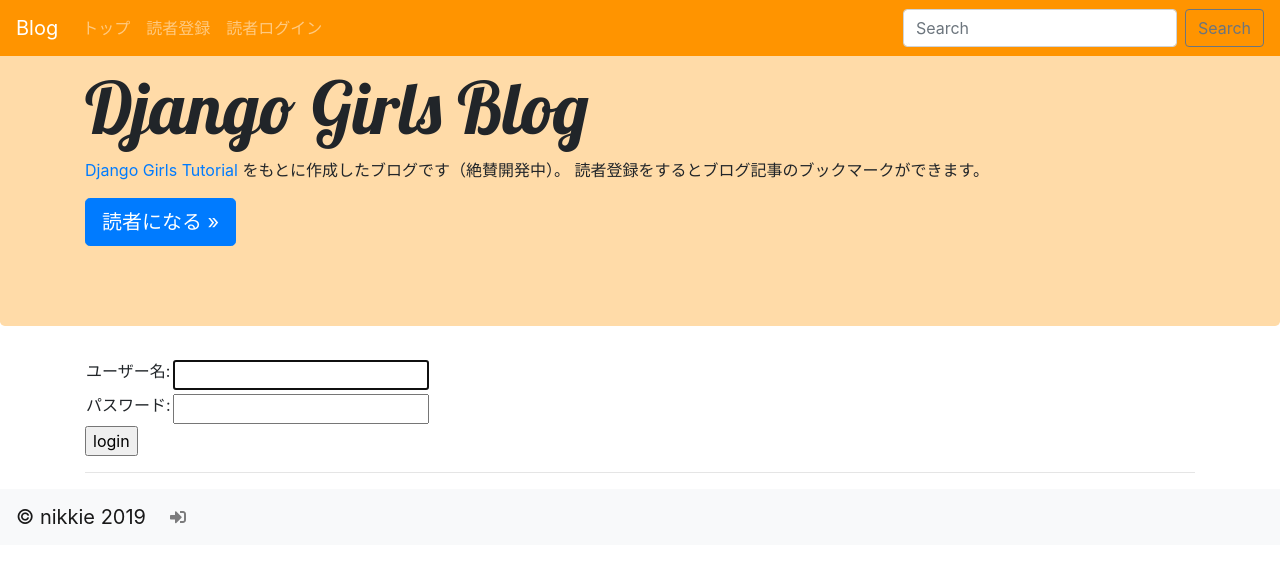
After one commit to ftnext/djangogirls-nextstep, a Django app: page /accounts/login/ in a window 1280 px wide. The commit adds this page. Shown: the top 563 px of the page. Run offline with Django 3.2, Linux system fonts and the light colour scheme; some libraries are stand-ins or nearby versions.

Commit message:
[feat] ログイン・ログアウトの機能を実装
* Django Girls Tutorial Extensionsにならった
* フッターのアイコンからの遷移先は管理サイトのログイン画面とした

```diff
--- /dev/null
+++ b/django/accounts/templates/accounts/login.html
@@ -0,0 +1,24 @@
+{% extends 'base.html' %}
+
+{% block content %}
+  {% if form.errors %}
+    <p>Your username and password didn't match. Please try again.</p>
+  {% endif %}
+
+  <form method="POST" action="{% url 'accounts:login' %}">
+    {% csrf_token %}
+    <table>
+      <tr>
+        <td>{{ form.username.label_tag }}</td>
+        <td>{{ form.username }}</td>
+      </tr>
+      <tr>
+        <td>{{ form.password.label_tag }}</td>
+        <td>{{ form.password }}</td>
+      </tr>
+    </table>
+
+    <input type="submit" value="login">
+    <input type="hidden" name="next" value="{{ next }}">
+  </form>
+{% endblock %}
--- a/django/accounts/urls.py
+++ b/django/accounts/urls.py
@@ -1,3 +1,4 @@
+from django.contrib.auth import views as auth_views
 from django.urls import path
 
 from . import views
@@ -6,4 +7,9 @@
 app_name = 'accounts'
 urlpatterns = [
     path('register/', views.RegisterView.as_view(), name='register'),
+    path('login/',
+         auth_views.LoginView.as_view(template_name='accounts/login.html'),
+         name='login'),
+    path('logout/', auth_views.LogoutView.as_view(next_page='/'),
+         name='logout'),
 ]
--- a/django/mysite/settings/base.py
+++ b/django/mysite/settings/base.py
@@ -124,3 +124,8 @@
 STATICFILES_DIRS = [
     os.path.join(BASE_DIR, 'static'),
 ]
+
+
+# User login
+
+LOGIN_REDIRECT_URL = '/'
--- a/django/templates/base.html
+++ b/django/templates/base.html
@@ -37,12 +37,18 @@
           <li class="nav-item">
             <a class="nav-link" href="{% url 'blog:post_list' %}">トップ <span class="sr-only">(current)</span></a>
           </li>
+          {% if user.is_authenticated %}
+            <li class="nav-item">
+              <a class="nav-link" href="{% url 'accounts:logout' %}">読者ログアウト</a>
+            </li>
+          {% else %}
           <li class="nav-item">
             <a class="nav-link" href="{% url 'accounts:register' %}">読者登録</a>
           </li>
           <li class="nav-item">
-            <a class="nav-link" href="#">読者ログイン</a>
+            <a class="nav-link" href="{% url 'accounts:login' %}">読者ログイン</a>
           </li>
+          {% endif %}
         </ul>
         <form method="GET" action="{% url 'blog:post_list' %}"
             class="form-inline my-2 my-lg-0">
@@ -94,7 +100,7 @@
       <div class="collapse navbar-collapse" id="navbarCollapse">
         <ul class="navbar-nav mr-auto">
           <li class="nav-item">
-            <a class="nav-link" href="#">
+            <a class="nav-link" href="{% url 'admin:login' %}">
               <i class="fas fa-sign-in-alt"></i>
             </a>
           </li>
```
